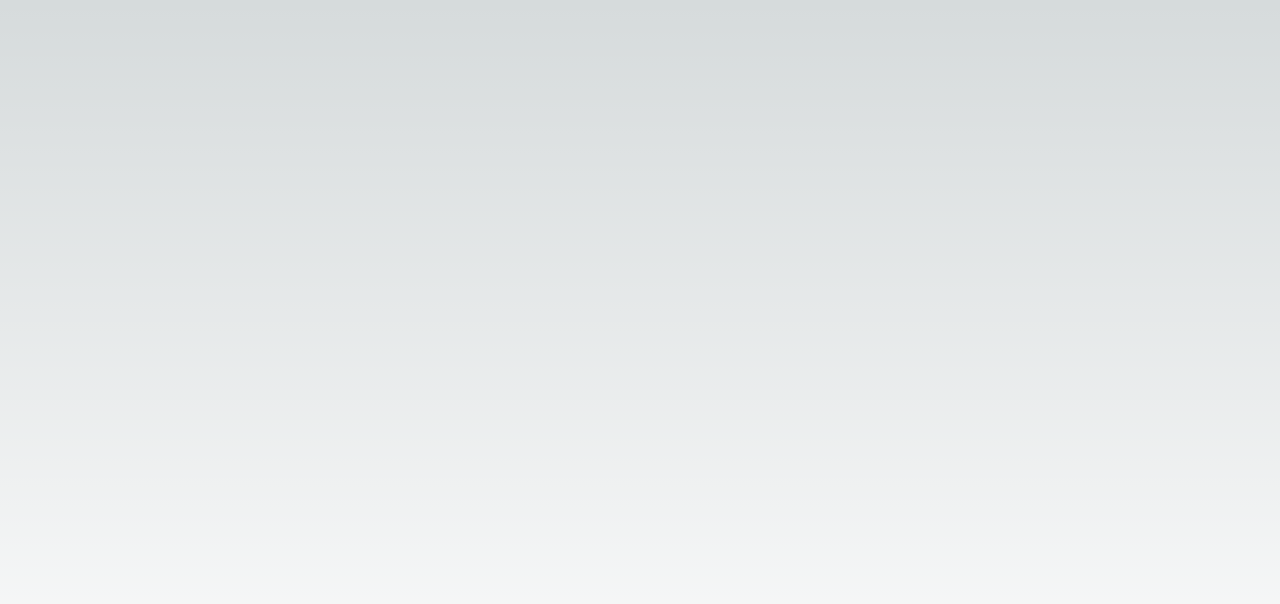
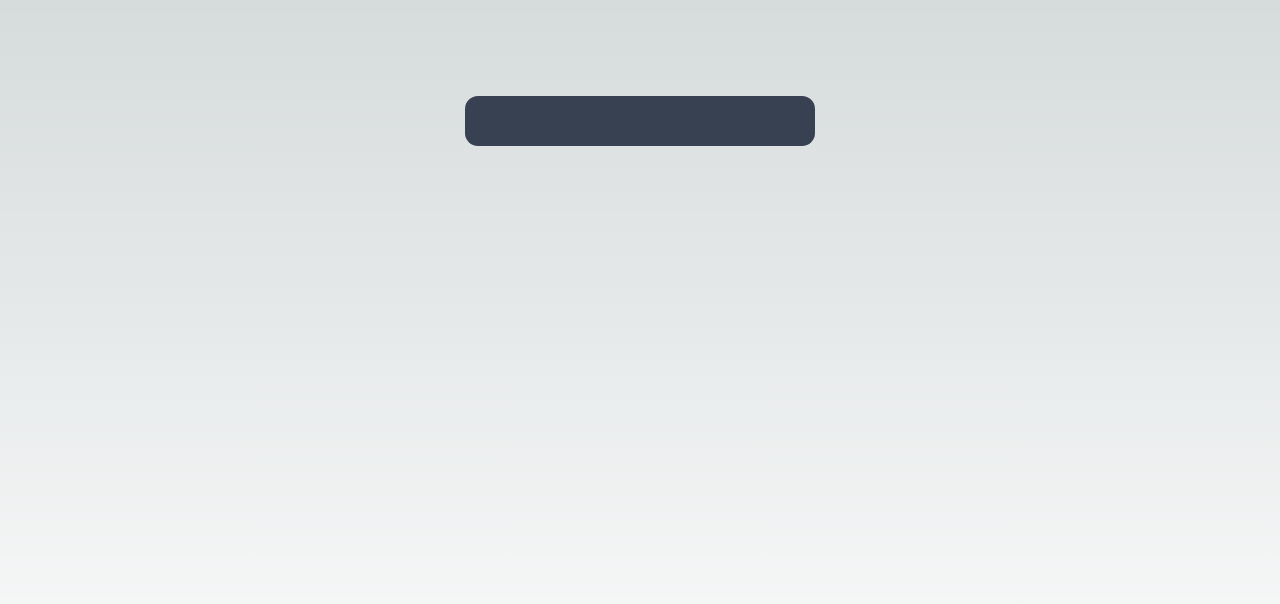
Before and after one commit to ANINDITAPRIYADARSHINI/Figma-Icon-Tab, a Next.js app: page / in a window 1280 px wide. Shown: the top 604 px of the page. Built offline with nearby package versions, Linux system fonts and the light colour scheme.

Commit message:
Added the background for the toolbar.

```diff
--- a/app/page.tsx
+++ b/app/page.tsx
@@ -3,6 +3,9 @@ import Image from 'next/image';
 export default function Home() {
   return (
     <main className="flex min-h-screen flex-col items-center justify-between p-24">
+       <div className="w-[350px] h-[50px] bg-gray-700 rounded-[13px]">
+
+       </div>
 
     </main>
   );
```
